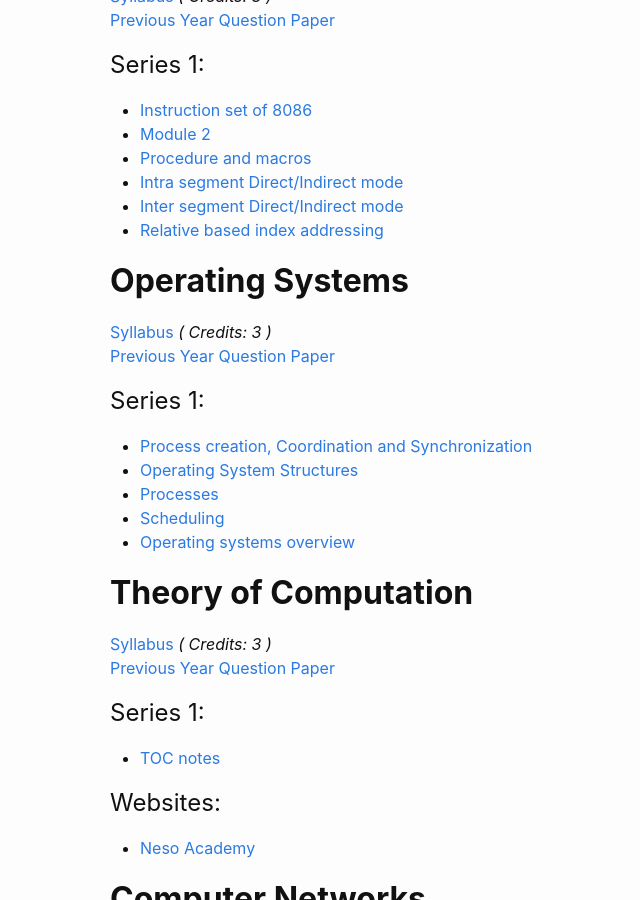
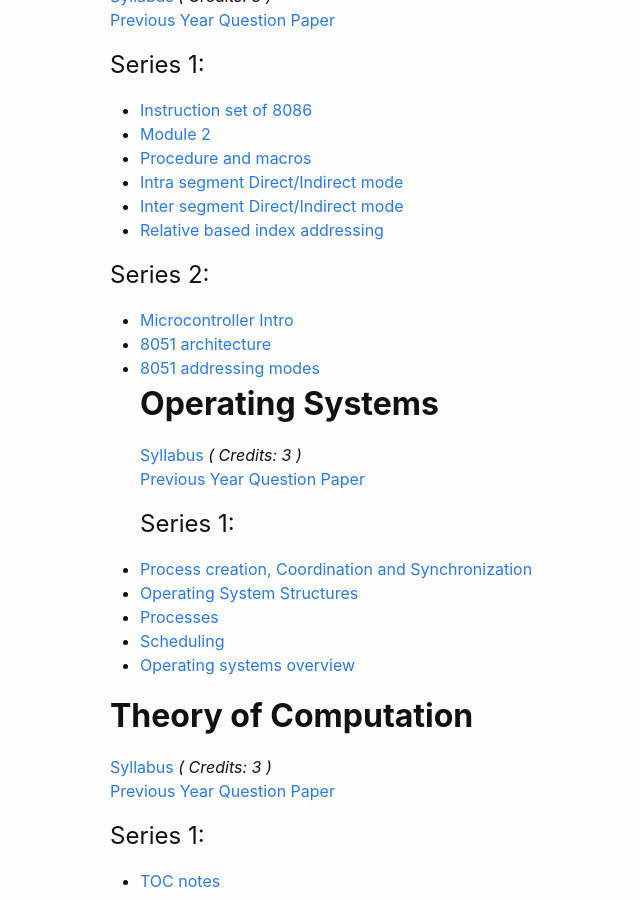
Before and after one commit to IT-GECBH/2020, a Jekyll site: the page built from resources.md, in a window 1280 px wide and 900 px high, scrolled down 909 px. Shown: the whole window, without its empty margins (160-800 px from the left). Built offline with Jekyll 4.4.1, drawn with Linux system fonts in a browser that asks for light colours.

Commit message:
add new files to MPC

```diff
--- a/resources.md
+++ b/resources.md
@@ -38,7 +38,12 @@ permalink: /resources/
 * [Intra segment Direct/Indirect mode][intra_direct_indirect]
 * [Inter segment Direct/Indirect mode][inter_direct_indirect]
 * [Relative based index addressing][rel_index_add]
+<br/>
 
+# Series 2:
+* [Microcontroller Intro][microintro]
+* [8051 architecture][8051arch]
+* [8051 addressing modes][8051add]
 ## **Operating Systems**
 [Syllabus][os-syll] *( Credits: 3 )*  <br/>
 [Previous Year Question Paper][os-prev]
@@ -89,6 +94,9 @@ permalink: /resources/
 [intra_direct_indirect]: /resources/MICROPROCESSOR/series1/intra_direct_indirect.jpeg
 [inter_direct_indirect]:/resources/MICROPROCESSOR/series1/inter_direct_indirect.jpeg
 [rel_index_add]:/resources/MICROPROCESSOR/series1/relative_based_index_addressing.jpeg
+[microintro]:/resources/MICROPROCESSOR/series2/microcontroller_intro.pptx
+[8051arch]:/resources/MICROPROCESSOR/series2/8051arch.ppt
+[8051add]:/resources/MICROPROCESSOR/series2/addressingmodes8051.ppt
 
 [os-prev]: /resources/OS/IT305-A.pdf
 [os-syll]: /resources/OS/IT305_Operating_systems.pdf
```
